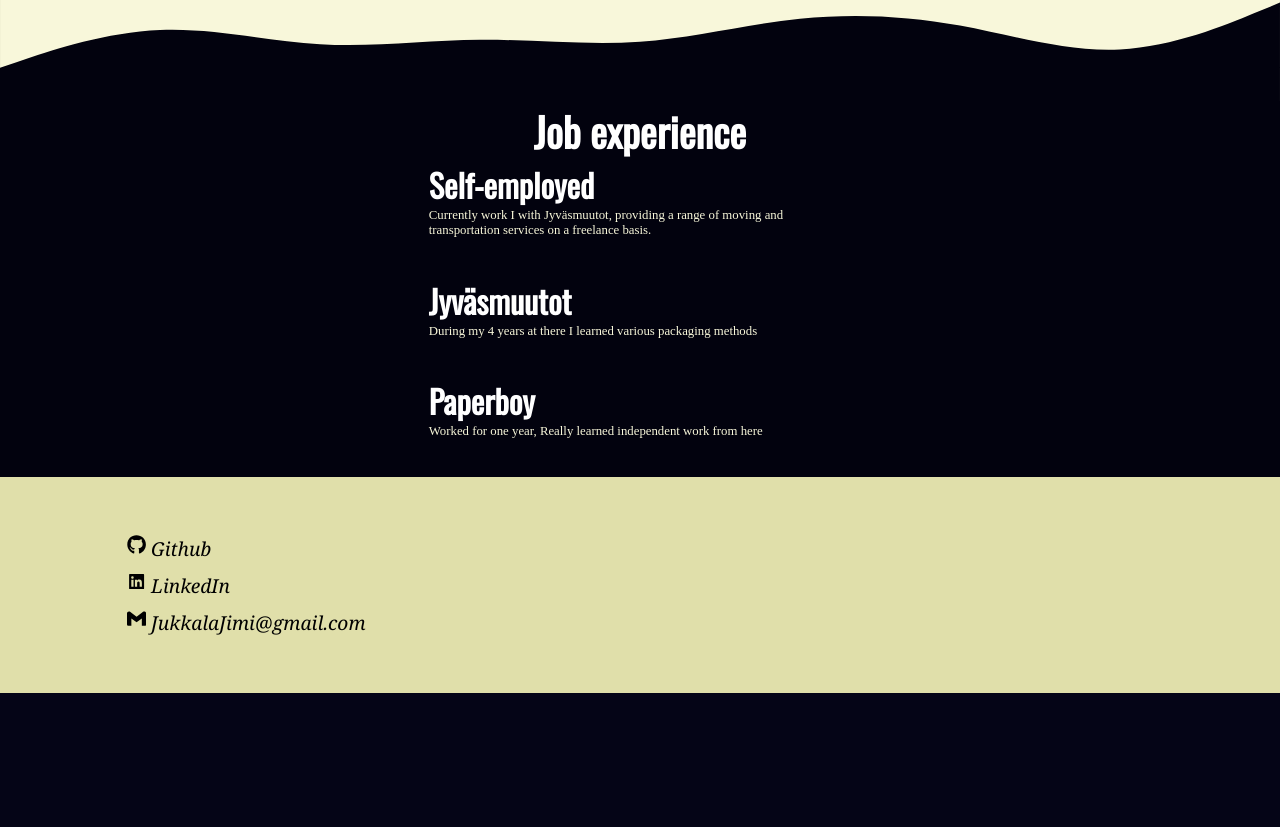
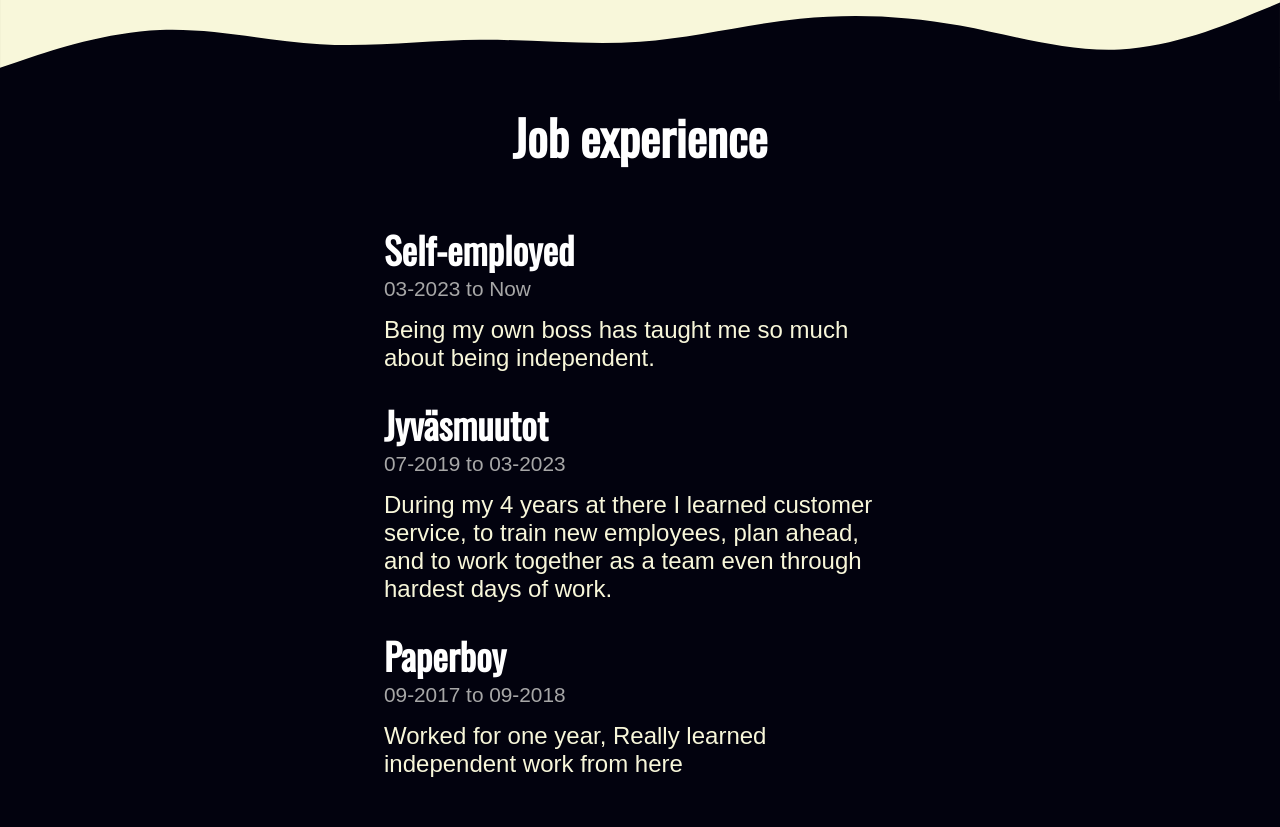
Before and after one commit to Jimpsoni/PortfolioWebPage, a React (Vite) app in the folder Frontend/: page / in a window 1280 px wide. Shown: the part 2733-3560 px from the top of the page. Before the commit the page ends 3426 px from the top, so only its background shows below. Built offline with nearby package versions, Linux system fonts and the light colour scheme; a web font is replaced by a local one.

Commit message:
Updated jobexperience component

```diff
--- a/Frontend/src/components/maincontent/jobexperience/jobexperience.jsx
+++ b/Frontend/src/components/maincontent/jobexperience/jobexperience.jsx
@@ -3,26 +3,30 @@ import "./styles.css"
 const Jobexperience = () => {
   return (
     <div id='jobexperience'>
-      <h2 className='subheading'>Job experience</h2>
+      <h2 id='jobsubheading'>Job experience</h2>
 
-      <div className="job">
+      <div className='job'>
         <h2 className='jobheader'>Self-employed</h2>
-        <p className='sectionText'>
-          Currently work I with Jyväsmuutot, providing a
-          range of moving and transportation services on a freelance basis.
+        <p className='date'>03-2023 to Now</p>
+        <p className='jobSectionText'>
+          Being my own boss has taught me so much about being independent.
         </p>
       </div>
 
-      <div className="job">
+      <div className='job'>
         <h2 className='jobheader'>Jyväsmuutot</h2>
-        <p className='sectionText'>
-          During my 4 years at there I learned various packaging methods
+        <p className='date'>07-2019 to 03-2023</p>
+        <p className='jobSectionText'>
+          During my 4 years at there I learned customer service, to train new
+          employees, plan ahead, and to work together as a team even through
+          hardest days of work.
         </p>
       </div>
 
-      <div className="job">
+      <div className='job'>
         <h2 className='jobheader'>Paperboy</h2>
-        <p className='sectionText'>
+        <p className='date'>09-2017 to 09-2018</p>
+        <p className='jobSectionText'>
           Worked for one year, Really learned independent work from here
         </p>
       </div>
--- a/Frontend/src/components/maincontent/jobexperience/styles.css
+++ b/Frontend/src/components/maincontent/jobexperience/styles.css
@@ -3,21 +3,39 @@
     display: flex;
     flex-direction: column;
     align-items: center;
+    padding-bottom: 100px;
 }
 
 .date {
-    color: #ffffff;
-    font-family: 'Courier New', Courier;
+    color: #a7a7a7;
+    font-family: Arial, Helvetica, sans-serif;
+    font-size: 1.3rem;
+    margin: 0 0 15px 0;
 }
 
 .job {
-    width: 33%;
+    width: 40%;
 }
 
 .jobheader {
     margin: 0;
     padding: 0;
-    font-size: 2rem;
+    font-size: 2.3rem;
     font-family: 'Oswald';
     color: white;
 }
+
+.jobSectionText {
+    color: #f8f7da;
+    font-size: 1.5rem;
+    margin: 0 0 25px 0;
+    font-family:Arial, Helvetica, sans-serif;
+}
+
+#jobsubheading {
+    margin: 0 0 50px 0;
+    padding: 0;
+    font-size: 3rem;
+    font-family: 'Oswald';
+    color: white;
+}
```
